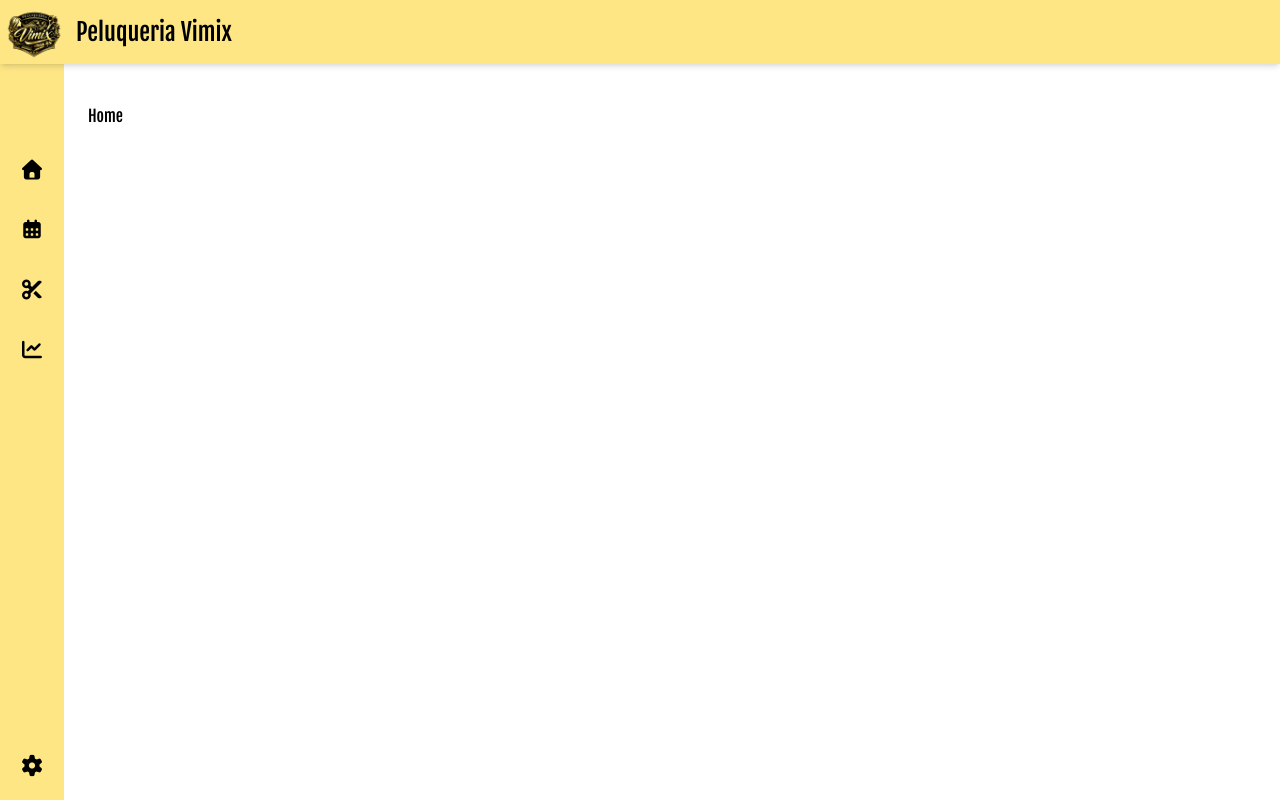
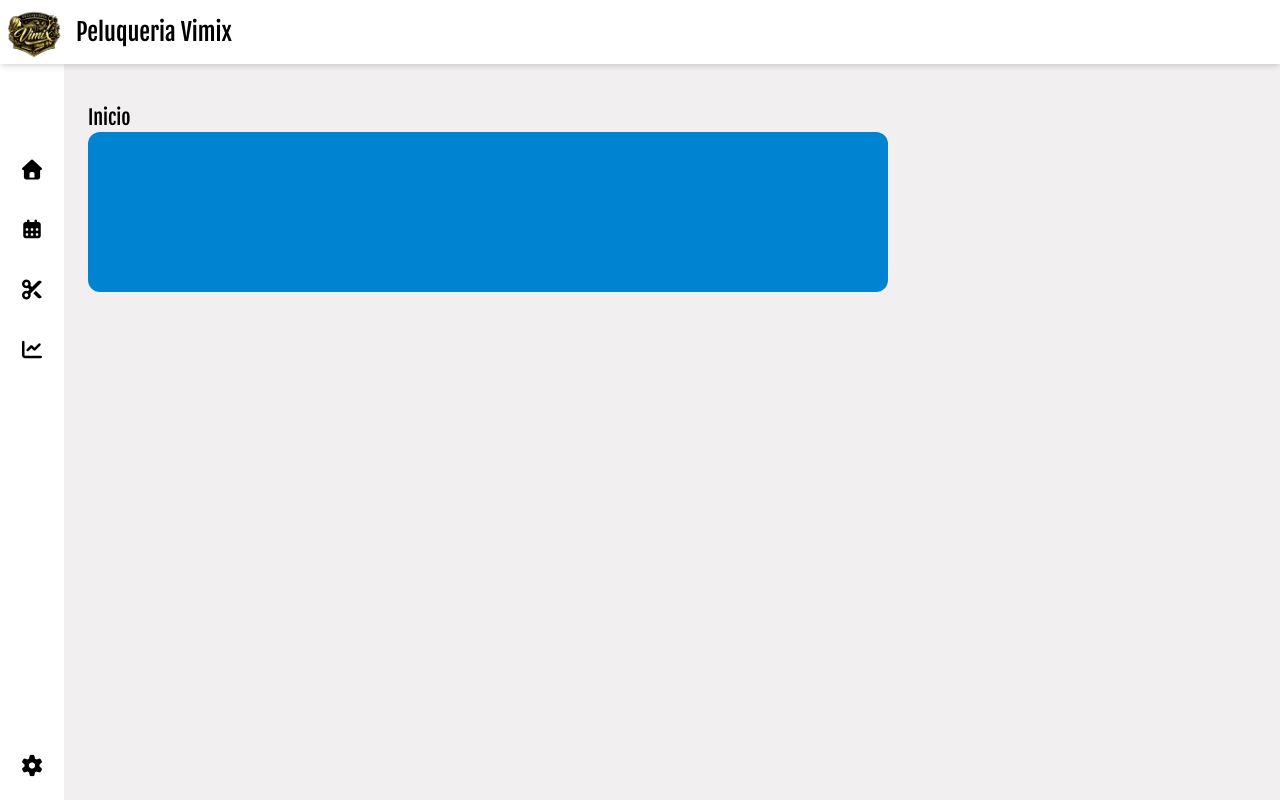
Before and after one commit to Nahucaroseli/turnos-peluqueria-front, a React (Vite) app: page / in a window 1280 px wide. Built offline with nearby package versions, Linux system fonts and the light colour scheme; a web font is replaced by a local one.

Commit message:
modificado colores primarios

```diff
--- a/src/components/Aside.tsx
+++ b/src/components/Aside.tsx
@@ -3,7 +3,7 @@ import { Link } from "react-router-dom";
 export function Aside(){
     return (
 
-        <div className="hidden md:flex flex-col items-center h-screen w-16 bg-amber-200 pt-40 gap-y-10 z-100">
+        <div className="hidden md:flex flex-col items-center h-screen w-16 bg-white pt-40 gap-y-10 z-100">
 
             <Link to={"/"} className="fa-solid fa-house text-xl cursor-pointer hover:scale-120 transition"></Link >
 
--- a/src/components/Navbar.tsx
+++ b/src/components/Navbar.tsx
@@ -7,13 +7,13 @@ export function Navbar(){
 
     return(
         <>
-        <div className="flex flex-row w-full h-16 bg-amber-200 p-1 gap-x-3 z-1000 absolute shadow-md">
+        <div className="flex flex-row w-full h-16 bg-white p-1 gap-x-3 z-1000 absolute shadow-md">
             <img src="/Logo.png" alt="" className="w-15 h-15"/>
             <h1 className="text-2xl mt-3">Peluqueria Vimix</h1>
             <i onClick={(e)=>{e.preventDefault(); setIsOpen(!isOpen);}} className="absolute right-3 fa-solid cursor-pointer fa-bars text-2xl mt-4 md:invisible"></i>
         </div>
 
-        <div className={`fixed ${isOpen? "translate-x-0":"translate-x-full"} transform transition duration-800 ease-in-out flex flex-col gap-y-20 w-full bg-amber-200 h-screen pt-30 items-center gap-x-5`}>
+        <div className={`fixed ${isOpen? "translate-x-0":"translate-x-full"} transform transition duration-800 ease-in-out flex flex-col gap-y-20 w-full bg-white h-screen pt-30 items-center gap-x-5`}>
             <Link to={"/"} className="text-xl cursor-pointer hover:scale-120 transition">Home</Link >
 
             <Link to={"/calendario"} className=" text-xl cursor-pointer hover:scale-120 transition">Calendario</Link >
--- a/src/index.css
+++ b/src/index.css
@@ -5,3 +5,7 @@ font-family: "Fjalla One", sans-serif;
   font-weight: 400;
   font-style: normal;
 }
+
+body{
+  background-color: rgb(241, 239, 239);
+}
--- a/src/pages/Home.tsx
+++ b/src/pages/Home.tsx
@@ -8,7 +8,10 @@ export function Home(){
             <div className="flex flex-1 overflow-hidden">
                 <Aside></Aside>
                 <main className="flex-1 overflow-y-auto p-6 mt-20">
-                        <h1>Home</h1>
+                        <h1 className="text-xl">Inicio</h1>
+                        <div className="h-40 bg-sky-600 md:w-200 rounded-xl">
+
+                        </div>
                 </main>
             </div>
         </div>
```
